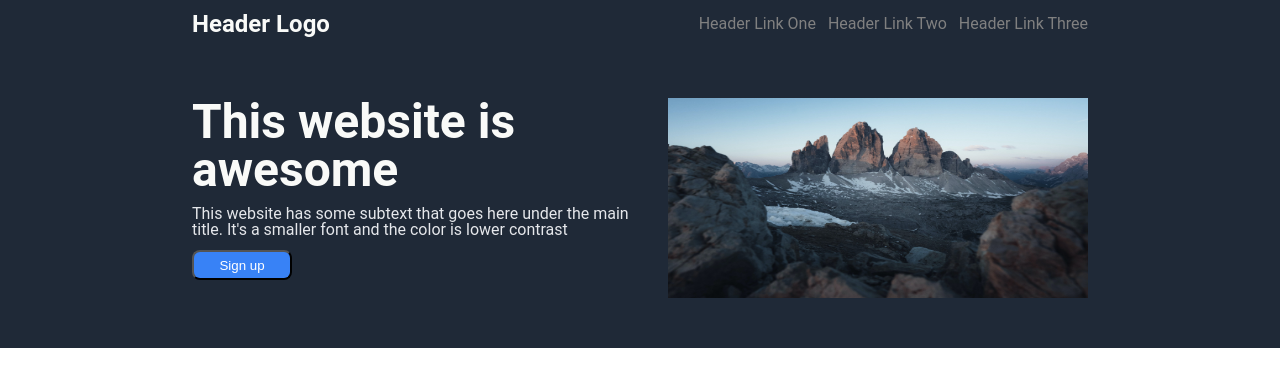
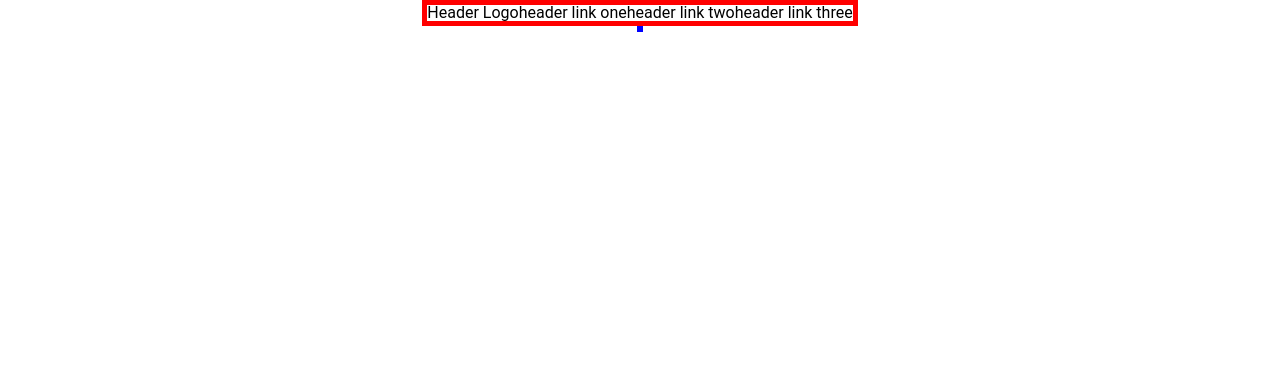
Before and after one commit to denzellgibson/odin-landing-page, a plain HTML site: page index.html in a window 1280 px wide. Drawn offline with Linux system fonts and the light colour scheme.

Commit message:
Starting over, relearning css and flexboxes.

```diff
--- a/index.html
+++ b/index.html
@@ -5,29 +5,27 @@
     <title>The Huggin Company</title>
     <body>
         <div class="header">
-            <div class="dflex jcsb aicenter page-margin header-margin">
-                <div class="logo">Header Logo</div>
-                <ul class="header-links">
-                    <li>Header Link One</li>
-                    <li>Header Link Two</li>
-                    <li>Header Link Three</li>
-                </ul>
-            </div>
+            Header Logo
+            <ul class="linklist">
+                <li>header link one</li>
+                <li>header link two</li>
+                <li>header link three</li>
+            </ul>
+        </div>
+        <div class="mc1">
 
         </div>
+        <div class="mc2">
 
-        <div class="hero dflex">
-            <div class="hero-container dflex jcse page-margin page-padding">
-                <div class="hero-left dflex flexcol">
-                    <div class="stack-container dflex">
-                        <div class="hero-maintext">This website is awesome</div>
-                        <div class="hero-subtext">This website has some subtext that goes here under the main title. It's a smaller font and the color is lower contrast</div>
-                        <button class="signup-button">Sign up</button>
-                    </div>
-                </div>
-                <img class="hero-image" src="./images/pexels-philipp-martin-18274746.jpg" alt="An image of mountains and rocks"/>
-            </div>
         </div>
+        <div class="mc3">
 
+        </div>
+        <div class="mc4">
+
+        </div>
+        <div class="footer">
+
+        </div>
     </body>
 </html>
--- a/styles.css
+++ b/styles.css
@@ -61,49 +61,17 @@ body {
     font-family: 'Roboto', sans-serif;
 }
 
-.header, .footer, .hero {
-    background-color: #1f2937;
+.header {
+    border: solid;
+    border-width: thick;
+    border-color: red;
+    background-color: transparent;
 }
 
-ul {
-    color: gray;
-}
-
-.hero-maintext {
-    font-size: 48px;
-    font-weight: bolder;
-    color: #f9faf8;
-}
-
-.hero-subtext {
-    font: 18px;
-    color:#e5e7eb;
-}
-
-.logo {
-    font-size: 24px;
-    color: #f9faf8;
-    font-weight: bold;
-}
-
-button {
-    background-color: #3882f6;
-    color: white;
-}
-
-.info-container {
-    font-size: 36px;
-    font-weight: bolder;
-    color: #1f2937;
-}
-
-.testimonial-container {
-    background-color: #e5e7eb;
-}
-
-.testimonial-quote {
-    font-size: 36px;
-    font-style: italic;
+.mc1 {
+    border: solid;
+    border-color: blue;
+    background-color: transparent;
 }
 
 /* ------------------------------------------------------- */
@@ -113,69 +81,24 @@ button {
 body {
     display: flex;
     flex-direction: column;
+    align-items: center;
     justify-content: space-between;
 }
 
-.page-margin {
-    margin-left: 15%;
-    margin-right: 15%;
+.header {
+    display: flex;
+    flex-direction: row;
+    justify-content: space-between;
+    align-items: center;
 }
 
-.page-padding {
-    padding-top: 50px;
-    padding-bottom: 50px;
-}
-
-.dflex {
+.linklist {
     display: flex;
-}
-
-.jcsb { /* Justify-Content: Space Between */
+    flex-direction: row;
     justify-content: space-between;
 }
 
-.jcse {
-    justify-content: space-evenly;
+.mc1 {
+    display: flex;
+
 }
-
-.aicenter {
-    align-items: center;
-}
-
-.flexcol {
-    flex-direction: column;
-}
-
-ul {
-    display: flex;
-    gap: 12px;
-}
-
-.header-margin {
-    margin-top: 12px;
-    margin-bottom: 12px;
-}
-
-.hero-container {
-    gap: 12px;
-}
-
-.hero-image {
-    height: 200px;
-    width: 150%;
-}
-
-.hero-left {
-    flex-wrap: wrap;
-}
-
-.stack-container {
-    flex-wrap: wrap;
-    gap: 12px;
-}
-
-button {
-    height: 30px;
-    width: 100px;
-    border-radius: 8px;
-}
```
